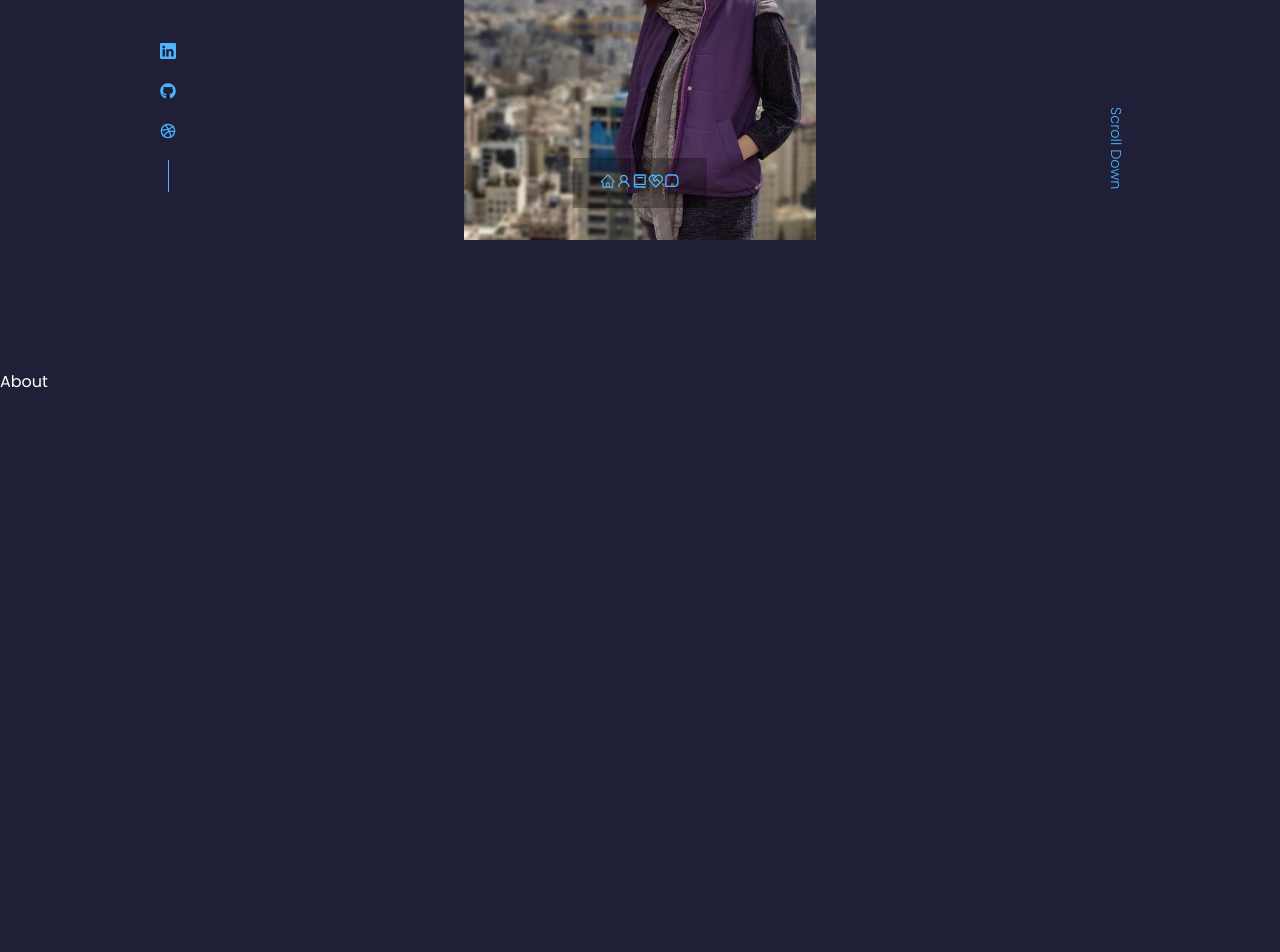
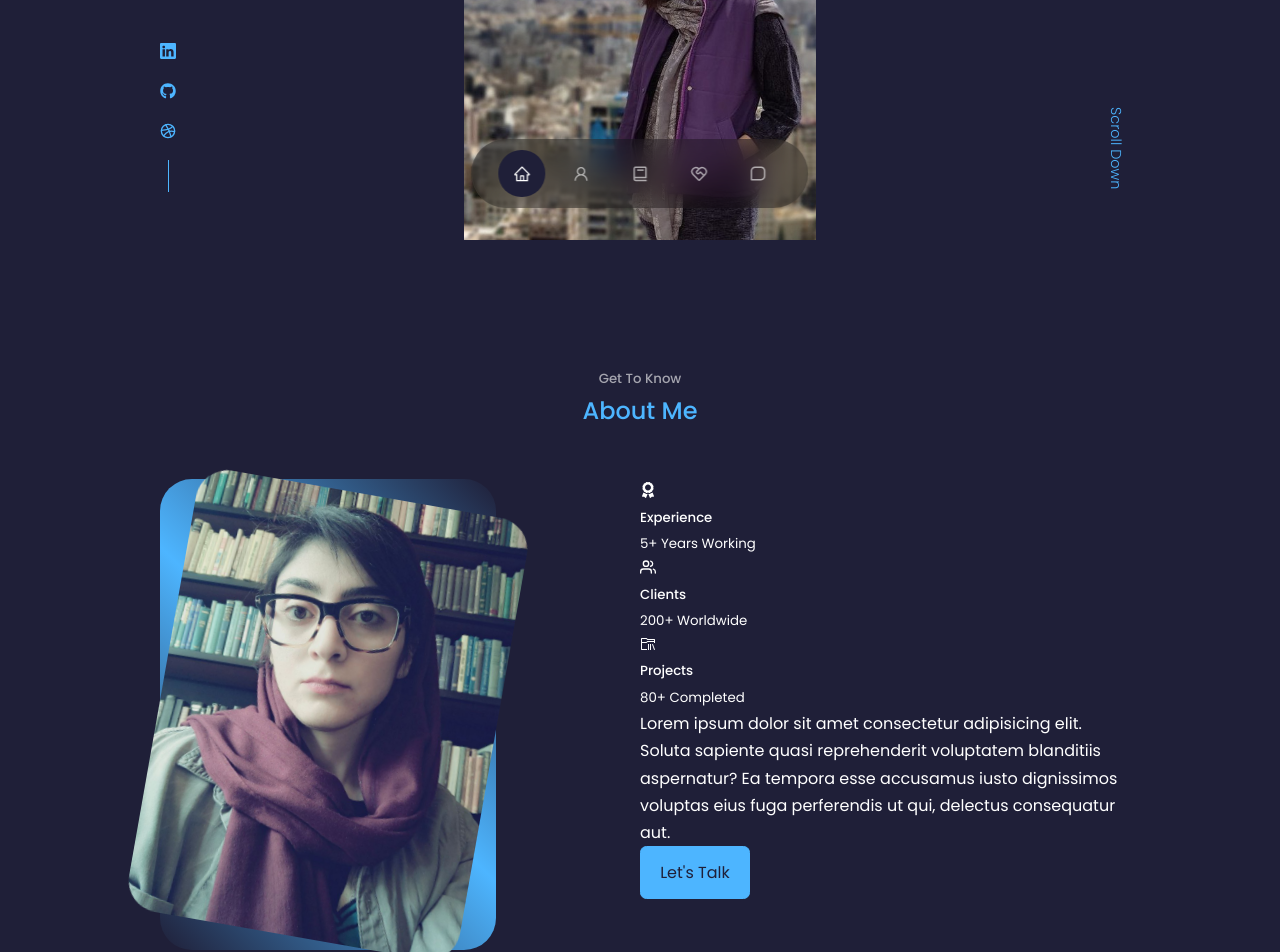
Before and after one commit to royacodes/royacodes, a React (Create React App) app: page / in a window 1280 px wide. Shown: the part 560-1512 px from the top of the page. Built offline with nearby package versions, Linux system fonts and the light colour scheme; the HTML template or start-up script is replaced by a standard one.

Commit message:
about and nav

```diff
--- a/src/components/about/About.jsx
+++ b/src/components/about/About.jsx
@@ -1,9 +1,49 @@
 import React from 'react'
 import './about.css'
+import ME from '../../assets/about-me.jpeg'
+import {FaAward} from 'react-icons/fa'
+import {FiUsers} from 'react-icons/fi'
+import {VscFolderLibrary} from 'react-icons/vsc'
 
 const about = () => {
   return (
-    <section id='about'>About</section>
+    <section id='about'>
+      <h5>Get To Know</h5>
+      <h2>About Me</h2>
+      <div className="container about__container">
+        <div className="about__me">
+          <div className="about__me-image">
+            <img src={ME} alt="About Image" />
+          </div>
+        </div>
+
+        <div className="about__content">
+          <div className="about__cards">
+            <article className='about__card'>
+              <FaAward className='about__icon'/>
+              <h5>Experience</h5>
+              <small>5+ Years Working</small>
+            </article>
+
+            <article className='about__card'>
+              <FiUsers className='about__icon'/>
+              <h5>Clients</h5>
+              <small>200+ Worldwide</small>
+            </article>
+
+            <article className='about__card'>
+              <VscFolderLibrary className='about__icon'/>
+              <h5>Projects</h5>
+              <small>80+ Completed</small>
+            </article>
+          </div>
+          <p>
+            Lorem ipsum dolor sit amet consectetur adipisicing elit. Soluta sapiente quasi reprehenderit voluptatem blanditiis aspernatur? Ea tempora esse accusamus iusto dignissimos voluptas eius fuga perferendis ut qui, delectus consequatur aut.
+          </p>
+          <a href="#contact" className='btn btn-primary'>Let's Talk</a>
+        </div>
+      </div>
+    </section>
   )
 }
 
--- a/src/components/about/about.css
+++ b/src/components/about/about.css
@@ -0,0 +1,27 @@
+.about__container {
+    display: grid;
+    grid-template-columns: 35% 50%;
+    gap: 15%;
+}
+
+.about__me {
+    width: 100%;
+    aspect-ratio: 1/1.4;
+    border-radius: 2rem;
+    background: linear-gradient(45deg,
+     transparent,
+      var(--color-primary),
+       transparent);
+    display: grid;
+    place-items: center;
+}
+
+.about__me-image {
+    border-radius: 2rem;
+    overflow: hidden;
+    transform: rotate(10deg);
+}
+
+.about__me-image:hover {
+
+}
--- a/src/components/nav/Nav.jsx
+++ b/src/components/nav/Nav.jsx
@@ -5,16 +5,18 @@
 import {BiBook} from 'react-icons/bi'
 import {RiServiceLine} from 'react-icons/ri'
 import {BiMessageSquare} from 'react-icons/bi'
+import {useState} from 'react'
 
 
 const Nav = () => {
+  const [activeNav, setActiveNav] = useState('#');
   return (
     <nav>
-      <a href="#"><AiOutlineHome/></a>
-      <a href="#about"><AiOutlineUser/></a>
-      <a href="#experience"><BiBook/></a>
-      <a href="#services"><RiServiceLine/></a>
-      <a href="#contact"><BiMessageSquare/></a>
+      <a href="#" onClick={() => setActiveNav('#')} className={activeNav === '#' ? 'active' : ''}><AiOutlineHome/></a>
+      <a href="#about" onClick={() => setActiveNav('#about')} className={activeNav === '#about' ? 'active' : ''}><AiOutlineUser/></a>
+      <a href="#experience" onClick={() => setActiveNav('#experience')} className={activeNav === '#experience' ? 'active' : ''}><BiBook/></a>
+      <a href="#services" onClick={() => setActiveNav('#services')} className={activeNav === '#services' ? 'active' : ''}><RiServiceLine/></a>
+      <a href="#contact" onClick={() => setActiveNav('#contact')} className={activeNav === '#contact' ? 'active' : ''}><BiMessageSquare/></a>
     </nav>
   )
 }
--- a/src/components/nav/nav.css
+++ b/src/components/nav/nav.css
@@ -7,4 +7,26 @@
     bottom: 2rem;
     left: 50%;
     transform: translateX(-50%);
+    display: flex;
+    gap: 0.8rem;
+    border-radius: 3rem;
+    backdrop-filter: blur(15px);
 }
+
+nav a {
+    background: transparent;
+    padding: 0.9rem;
+    border-radius: 50%;
+    display: flex;
+    color: var(--color-light);
+    font-size: 1.1rem;
+}
+
+nav a:hover {
+    background: rgba(0,0,0,0.3);
+}
+
+nav a.active {
+    background: var(--color-bg);
+    color: var(--color-white);
+}
```
